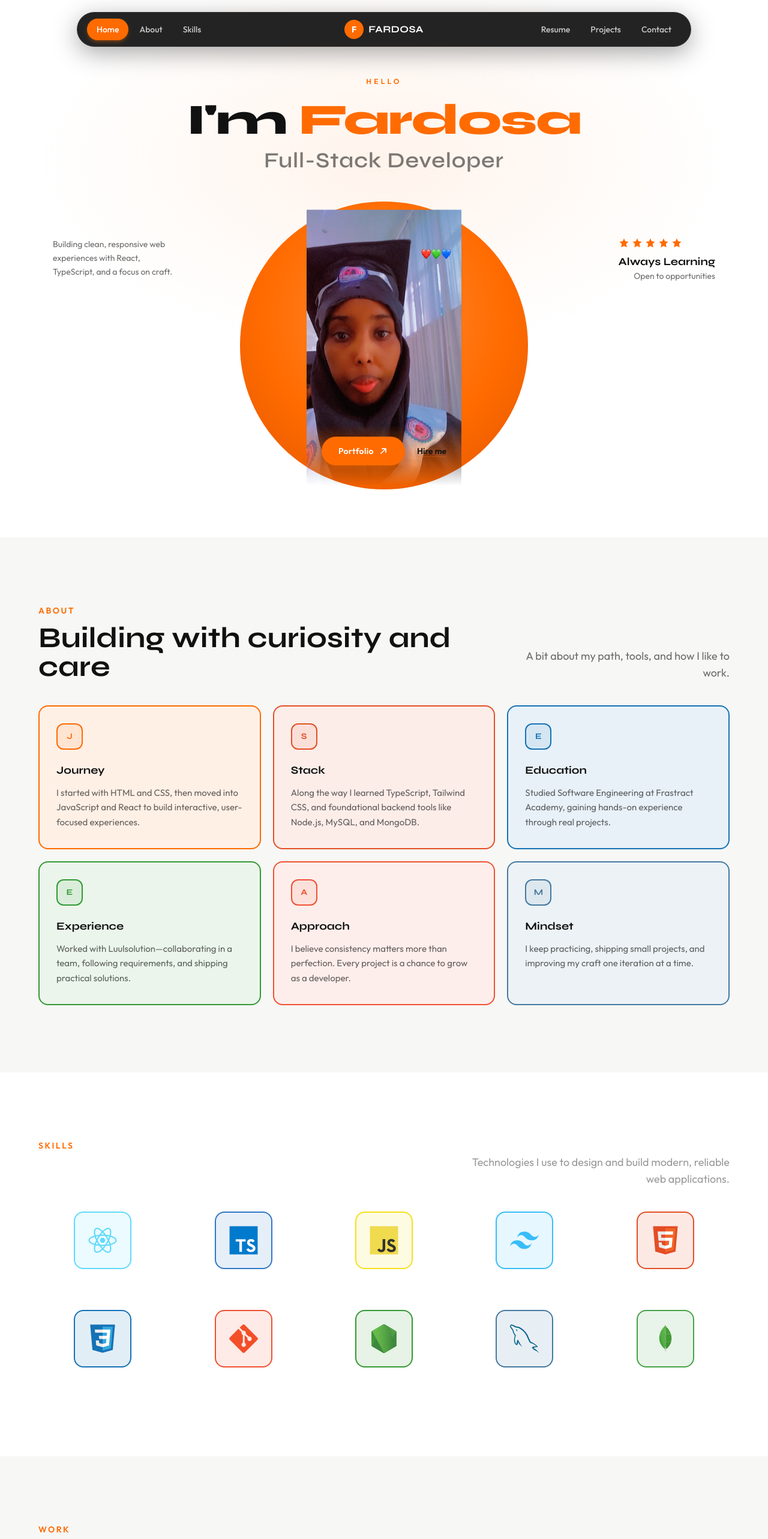
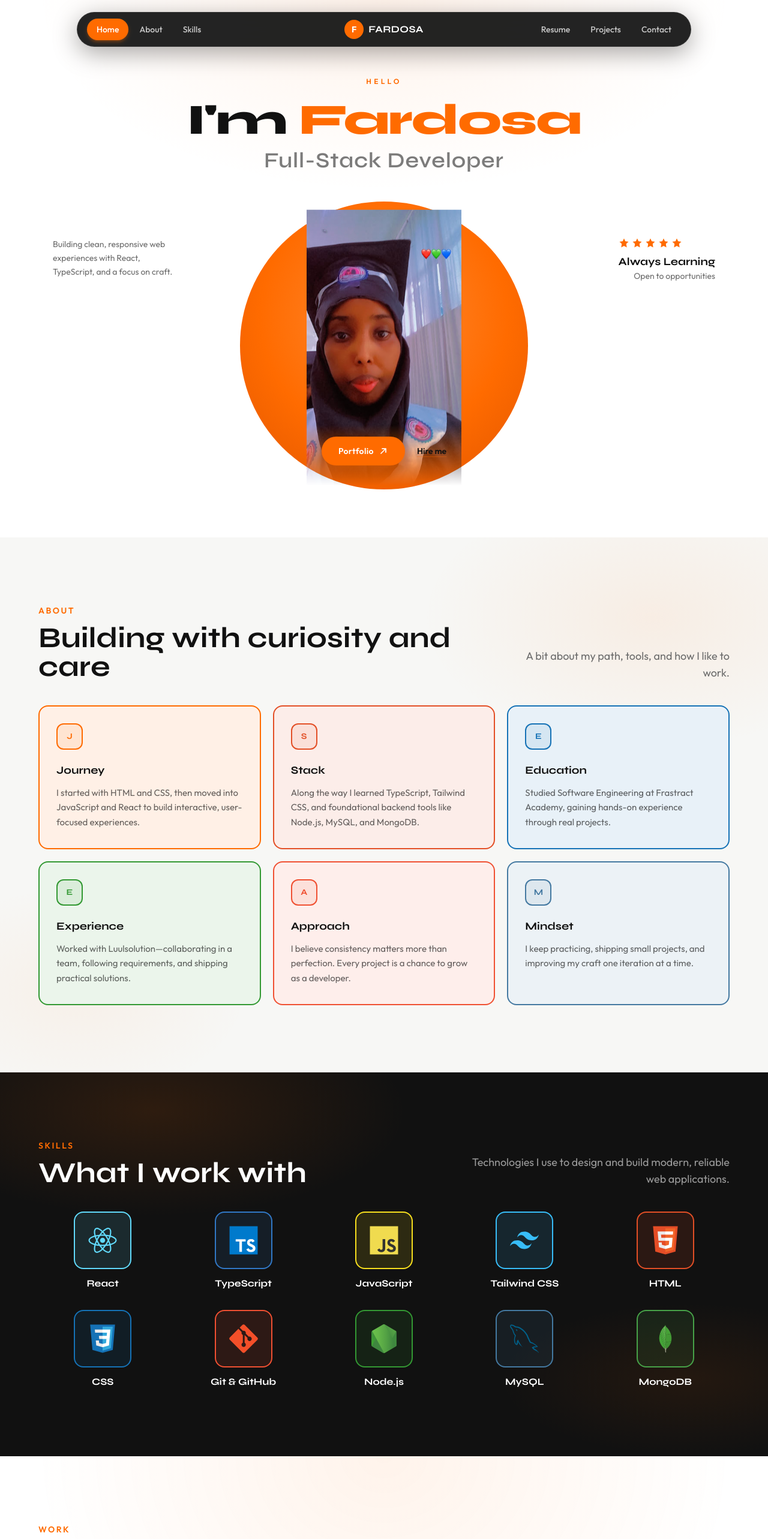
Before and after one commit to Fardosa-abdirahman/my-frontend-portfolio, a React (Vite) app: page / in a window 1280 px wide. Shown: the top 2566 px of the page at 60% size. Built offline with nearby package versions, Linux system fonts and the light colour scheme.

Commit message:
i make the backgrounds color consist across the page

```diff
--- a/src/components/layout/Footer.tsx
+++ b/src/components/layout/Footer.tsx
@@ -4,7 +4,7 @@ export default function Footer() {
   const year = new Date().getFullYear();
 
   return (
-    <footer className="bg-ink text-white">
+    <footer className="section-dark text-white">
       <div className="mx-auto flex max-w-6xl flex-col gap-6 px-6 py-10 sm:flex-row sm:items-center sm:justify-between">
         <div className="flex items-center gap-3">
           <span className="flex h-9 w-9 items-center justify-center rounded-full bg-accent text-sm font-bold">
--- a/src/index.css
+++ b/src/index.css
@@ -61,18 +61,33 @@
   }
 
   .glass-card-light {
-    background: rgba(255, 255, 255, 0.72);
+    background: rgba(255, 255, 255, 0.85);
     border: 1px solid rgba(17, 17, 17, 0.06);
     backdrop-filter: blur(12px);
     -webkit-backdrop-filter: blur(12px);
     box-shadow: 0 12px 40px rgba(17, 17, 17, 0.06);
   }
 
+  /* Shared light surfaces — soft orange atmosphere */
+  .section-light {
+    background:
+      radial-gradient(ellipse 70% 55% at 50% 0%, rgba(255, 107, 0, 0.08), transparent 65%),
+      var(--color-paper);
+  }
+
+  .section-light-soft {
+    background:
+      radial-gradient(ellipse 55% 45% at 85% 15%, rgba(255, 107, 0, 0.07), transparent 55%),
+      radial-gradient(ellipse 45% 40% at 10% 85%, rgba(255, 107, 0, 0.05), transparent 50%),
+      var(--color-paper-soft);
+  }
+
+  /* Shared dark surfaces — same ink + accent glow */
   .section-dark {
     background:
       radial-gradient(ellipse 60% 50% at 20% 10%, rgba(255, 107, 0, 0.12), transparent 55%),
       radial-gradient(ellipse 50% 40% at 90% 80%, rgba(255, 107, 0, 0.08), transparent 50%),
-      #111111;
+      var(--color-ink);
   }
 
   .section-dark-texture {
@@ -86,7 +101,7 @@
         rgba(255, 255, 255, 0.015) 40px,
         rgba(255, 255, 255, 0.015) 41px
       ),
-      #111111;
+      var(--color-ink);
   }
 
   .hero-orange-orb {
--- a/src/lib/sectionThemes.ts
+++ b/src/lib/sectionThemes.ts
@@ -14,11 +14,11 @@ export type SectionTheme = {
   buttonOutline: string;
 };
 
-const orangeTheme: SectionTheme = {
+const lightTheme: SectionTheme = {
   label: "text-accent",
   subheading: "text-muted",
   heading: "text-ink",
-  sectionBg: "",
+  sectionBg: "section-light",
   blobPrimary: "bg-accent/20",
   blobSecondary: "bg-accent-glow/15",
   navActive: "bg-accent text-white",
@@ -28,28 +28,19 @@ const orangeTheme: SectionTheme = {
   buttonOutline: "hover:border-accent hover:text-accent",
 };
 
+const darkTheme: SectionTheme = {
+  ...lightTheme,
+  heading: "text-white",
+  subheading: "text-muted-light",
+  sectionBg: "section-dark",
+};
+
 export const sectionThemes: Record<SectionId, SectionTheme> = {
-  home: { ...orangeTheme, sectionBg: "bg-paper" },
-  about: {
-    ...orangeTheme,
-    sectionBg: "bg-paper-soft",
-  },
-  skills: {
-    ...orangeTheme,
-    heading: "text-white",
-    subheading: "text-muted-light",
-    sectionBg: "section-dark-texture",
-  },
-  projects: {
-    ...orangeTheme,
-    sectionBg: "bg-paper-soft",
-  },
-  achievements: {
-    ...orangeTheme,
-    heading: "text-white",
-    subheading: "text-muted-light",
-    sectionBg: "section-dark",
-  },
+  home: { ...lightTheme, sectionBg: "section-light" },
+  about: { ...lightTheme, sectionBg: "section-light-soft" },
+  skills: { ...darkTheme, sectionBg: "section-dark" },
+  projects: { ...lightTheme, sectionBg: "section-light" },
+  achievements: { ...darkTheme, sectionBg: "section-dark" },
 };
 
 export const cardAccents = [
--- a/src/sections/HeroSection.tsx
+++ b/src/sections/HeroSection.tsx
@@ -49,14 +49,8 @@ export default function HeroSection() {
   return (
     <section
       id="home"
-      className="scroll-section relative min-h-screen overflow-hidden bg-paper pt-28 pb-16 md:pt-32 md:pb-20"
+      className="scroll-section section-light relative min-h-screen overflow-hidden pt-28 pb-16 md:pt-32 md:pb-20"
     >
-      {/* Soft atmosphere */}
-      <div
-        aria-hidden
-        className="pointer-events-none absolute inset-0 bg-[radial-gradient(ellipse_70%_55%_at_50%_30%,rgba(255,107,0,0.08),transparent_65%)]"
-      />
-
       <div className="relative mx-auto flex min-h-[calc(100vh-7rem)] max-w-6xl flex-col items-center px-6">
         {/* Headline */}
         <motion.div
```
